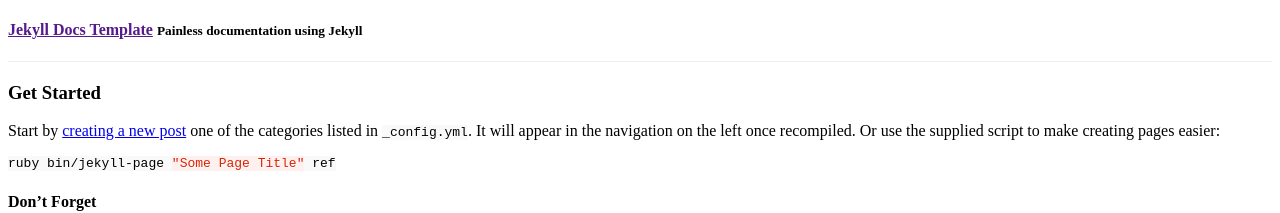
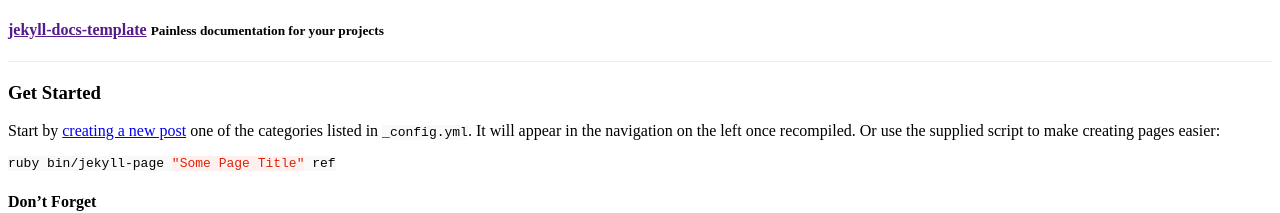
Before and after one commit to bruth/jekyll-docs-template, a Jekyll site: the page built from index.md, in a window 1280 px wide. Shown: the top 213 px of the page. Built offline with Jekyll 4.4.1, drawn with Linux system fonts in a browser that asks for light colours; Markdown is read by kramdown in place of the engine named in the settings; a style sheet for code colours, icons or effects is not loaded.

Commit message:
Update _config.yml, fix baseurl usage

```diff
--- a/_config.yml
+++ b/_config.yml
@@ -1,6 +1,8 @@
-# jekyll-docs-template specific variables
-title: 'Jekyll Docs Template'
-subtitle: 'Painless documentation using Jekyll'
+# Site title and subtitle. This is used in _includes/header.html
+title: 'jekyll-docs-template'
+subtitle: 'Painless documentation for your projects'
+
+# Default categories (in order) to appear in the navigation
 sections: [
     ['doc', 'Documentation'],
     ['tut', 'Tutorial'],
@@ -9,11 +11,23 @@ sections: [
     ['post', 'Posts']
 ]
 
+# Keep as an empty string if served up at the root. If served up at a specific
+# path (e.g. on GitHub pages) leave off the trailing slash, e.g. /my-project
+baseurl: ''
+
+# Dates are not included in permalinks
 permalink: none
+
+# Syntax highlighting
 pygments: true
+
+# Do not publish future pages/posts
 future: false
+
+# Exclude non-site files
 exclude: ['bin', 'README.md']
 
+# Use the redcarpet Markdown renderer
 markdown: redcarpet
 redcarpet:
     extensions: [
--- a/_includes/navigation.html
+++ b/_includes/navigation.html
@@ -5,7 +5,7 @@
         {% if forloop.first %}
             <li class=nav-header>{{ section[1] }}</li>
         {% endif %}
-        <li><a href="{% if site.baseurl %}{{ site.baseurl }}{{ page.url|remove_first:'/' }}{% else %}{{ page.url }}{% endif %}">{{ page.title }}</a></li>
+        <li><a href="{{ site.baseurl }}{{ page.url }}">{{ page.title }}</a></li>
     {% endfor %}
 {% endfor %}
 <!-- List additional links. It is recommended to add a divider
--- a/_layouts/default.html
+++ b/_layouts/default.html
@@ -8,8 +8,8 @@
         <title>{{ page.title }}</title>
 
         <link href="//netdna.bootstrapcdn.com/twitter-bootstrap/2.3.2/css/bootstrap-combined.no-icons.min.css" rel="stylesheet">
-        <link rel="stylesheet" href="{{ site.baseurl }}css/syntax.css">
-        <link rel="stylesheet" href="{{ site.baseurl }}css/main.css">
+        <link rel="stylesheet" href="{{ site.baseurl }}/css/syntax.css">
+        <link rel="stylesheet" href="{{ site.baseurl }}/css/main.css">
     </head>
     <body>
 
```
